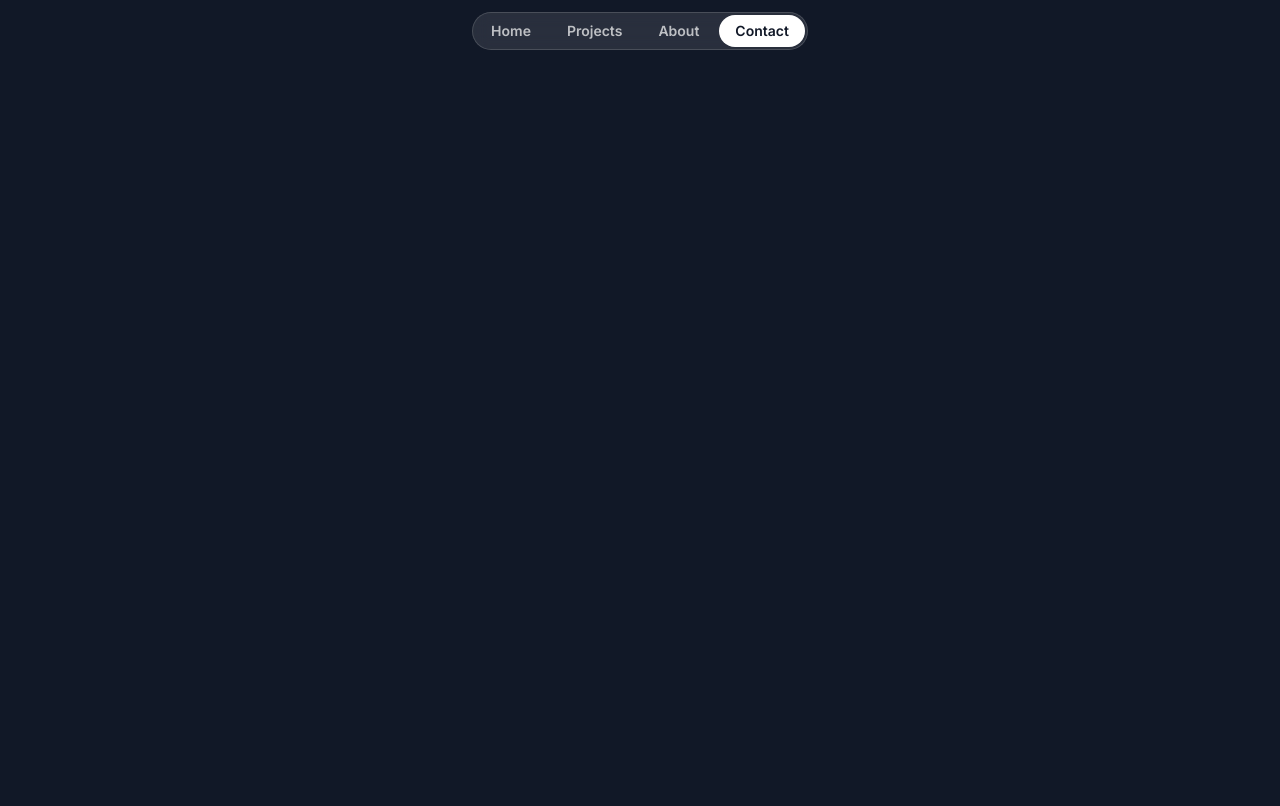
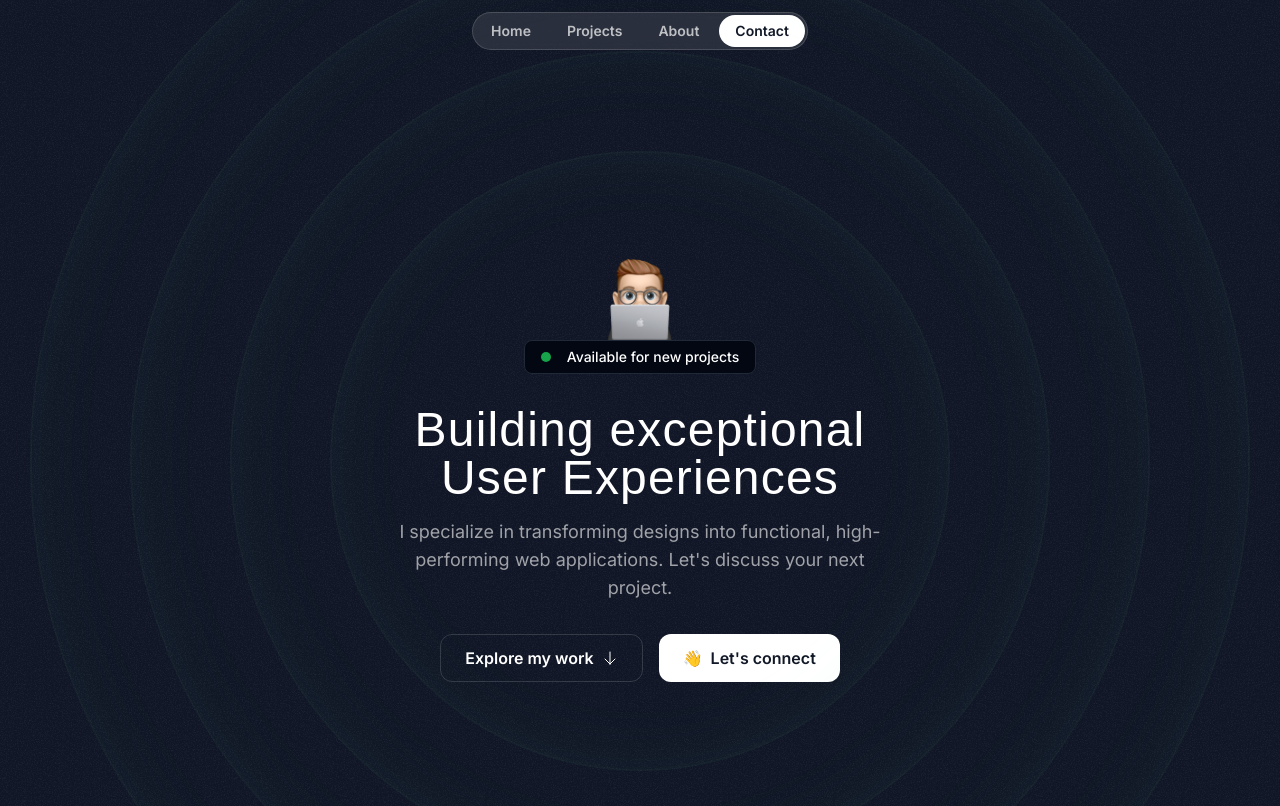
Before and after one commit to alin-sofianu/yourweb5min, a Next.js app: page / in a window 1280 px wide. Shown: the top 806 px of the page. Built offline with nearby package versions, Linux system fonts and the light colour scheme; a web font is replaced by a local one.

Commit message:
Add Hero section

```diff
--- a/src/app/globals.css
+++ b/src/app/globals.css
@@ -4,6 +4,9 @@
 
 @layer base {
   .nav-item {
-    @apply px-4 py-1.5 rounded-full text-white/70 text-sm font-semibold hover:bg-white/10 hover:text-white transition duration-200
+    @apply px-4 py-1.5 rounded-full text-white/70 text-sm font-semibold hover:bg-white/10 hover:text-white transition duration-200;
+  }
+  .hero-ring {
+    @apply absolute inset-0 border-2 top-1/2 left-1/2 -translate-x-1/2 -translate-y-1/2 rounded-full border-emerald-300/5 shadow-[0_0_80px_inset] shadow-emerald-300/5;
   }
 }
--- a/src/app/page.tsx
+++ b/src/app/page.tsx
@@ -1,9 +1,11 @@
 import { Header } from '@/sections/Header'
+import { HeroSection } from '@/sections/Hero';
 
 export default function Home() {
   return (
     <div>
       <Header />
+      <HeroSection />
     </div>
   );
 }
--- a/src/sections/Header.tsx
+++ b/src/sections/Header.tsx
@@ -1,6 +1,6 @@
 export const Header = () => {
   return (
-    <div className="flex justify-center items-center relative top-3">
+    <div className="flex justify-center items-center fixed top-3 w-full">
       <nav className="flex gap-1 p-0.5 border border-white/15 rounded-full bg-white/10 backdrop-blur">
         <a href="#" className="nav-item border-solid">Home</a>
         <a href="#" className="nav-item">Projects</a>
--- a/src/sections/Hero.tsx
+++ b/src/sections/Hero.tsx
@@ -1,3 +1,52 @@
+import headerLaptopGuy from '@/assets/images/memoji-computer.png'
+import Image from 'next/image';
+import ArrowDown from '@/assets/icons/arrow-down.svg'
+import grainImage from "@/assets/images/grain.jpg"
+
 export const HeroSection = () => {
-  return <div>Hero Section</div>;
+  return (
+    <div className='py-32 md:py-48 lg:py-60 relative overflow-x-clip'>
+
+      {/*START bg elems*/}
+      <div className='absolute inset-0 -z-30 opacity-5' style={{ backgroundImage: `url(${grainImage.src})` }}></div>
+      <div className='size-[620px] hero-ring'></div>
+      <div className='size-[820px] hero-ring'></div>
+      <div className='size-[1020px] hero-ring'></div>
+      <div className='size-[1220px] hero-ring'></div>
+      {/*END bg elems*/}
+
+      <div className="container">
+        <div className='flex flex-col items-center'>
+          <Image
+            src={headerLaptopGuy}
+            alt="geek_person"
+            className='size-[100px]'
+          />
+          <div className='flex align-middle items-center bg-gray-950 border border-gray-800 rounded-lg px-4 py-1.5 gap-4'>
+            <div className="size-[10px] bg-green-600 rounded-full"></div>
+            <div className='text-sm font-medium'>Available for new projects</div>
+          </div>
+
+        </div>
+        <div className='mx-auto max-w-lg'>
+          <h1 className='font-serif text-3xl md:text-5xl text-center mt-8 tracking-wide'>Building exceptional User Experiences
+          </h1>
+          <p className='mt-4 text-center text-white/60 md:text-lg'>I specialize in transforming designs into functional, high-performing web applications. Let's discuss your next project.
+          </p>
+        </div>
+
+        <div className="flex flex-col md:flex-row justify-center items-center mt-8 gap-4">
+          <button className='flex items-center gap-2 border border-white/15 px-6 h-12 rounded-xl'>
+            <span className='font-semibold'>Explore my work </span>
+            <ArrowDown className="size-4" />
+          </button>
+
+          <button className='flex items-center gap-2 bg-white text-gray-900 h-12 px-6 rounded-xl'>
+            <span>👋</span>
+            <span className='font-semibold'>Let's connect</span>
+          </button>
+        </div>
+      </div>
+    </div>
+  )
 };
```
